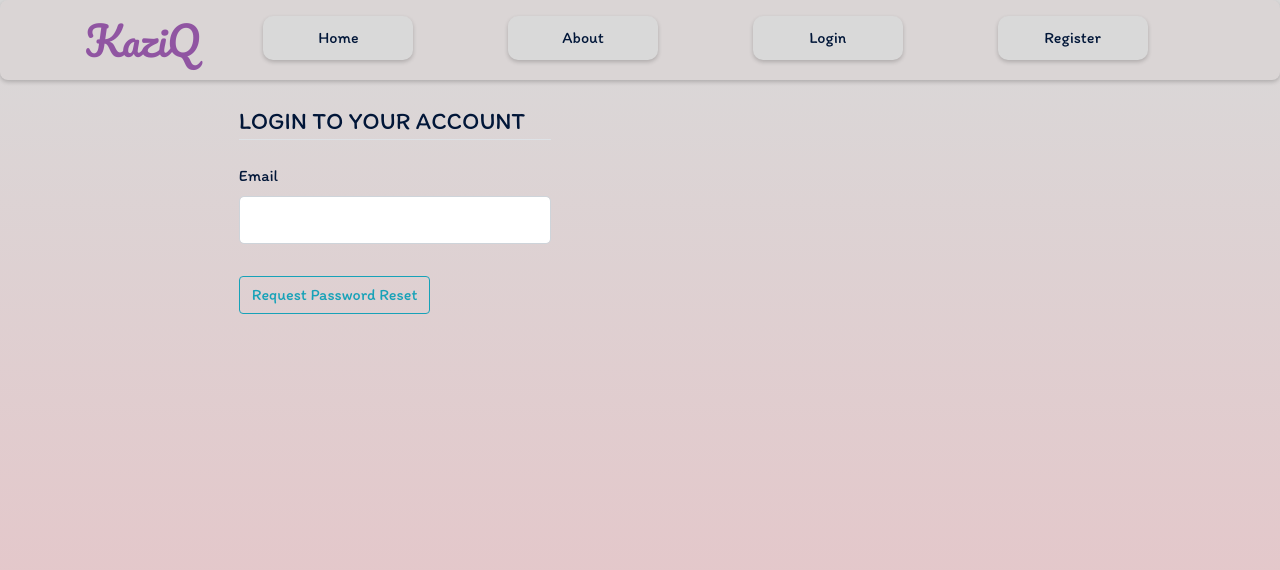
After one commit to Rachael-Kibicho/KaziQ, a Flask app: page /reset_password in a window 1280 px wide. The commit adds this page. Shown: the top 570 px of the page. Run offline with Flask 3, Linux system fonts and the light colour scheme; some libraries are stand-ins or nearby versions; some web fonts are replaced.

Commit message:
email reset password yeay!

```diff
--- a/flaskblog/__init__.py
+++ b/flaskblog/__init__.py
@@ -7,6 +7,7 @@ from flask_login import LoginManager
 from flask_cors import CORS
 from flask_socketio import SocketIO, emit
 from engineio.async_drivers import gevent
+from flask_mail import Mail
 
 
 from dotenv import load_dotenv
@@ -37,6 +38,13 @@ bcrypt = Bcrypt(app)
 login_manager = LoginManager(app)
 login_manager.login_view = 'login'
 login_manager.login_message_category = 'info'
+
+app.config['MAIL_SERVER'] = 'smtp.googlemail.com'
+app.config['MAIL_PORT'] = 587
+app.config['MAIL_USE_TLS'] = True
+app.config['MAIL_USERNAME'] = os.environ.get('EMAIL_USER', 'rachaelkibicho@gmail.com')
+app.config['MAIL_PASSWORD'] = os.environ.get('EMAIL_PASS', 'ytenknfxwadiiaqb' )
+mail = Mail(app)
 
 # CORS Configuration
 CORS(app, origins=["http://localhost:5000"], supports_credentials=True)
--- a/flaskblog/forms.py
+++ b/flaskblog/forms.py
@@ -95,3 +95,21 @@ class UpdatePostForm(FlaskForm):
     category = SelectField('Category', choices=CATEGORIES, validators=[DataRequired()])
     image = FileField('Upload Product Image', validators=[FileAllowed(['jpg', 'png', 'jpeg'])])
     submit = SubmitField('Post')
+
+
+class RequestResetForm(FlaskForm):
+    email = StringField('Email',
+                        validators=[DataRequired(), Email()])
+    submit = SubmitField('Request Password Reset')
+
+    def validate_email(self, email):
+        user = User.query.filter_by(email=email.data).first()
+        if user is None:
+            raise ValidationError('There is no account with that email. You must register first.')
+
+
+class ResetPasswordForm(FlaskForm):
+    password = PasswordField('Password', validators=[DataRequired()])
+    confirm_password = PasswordField('Confirm Password',
+                                     validators=[DataRequired(), EqualTo('password')])
+    submit = SubmitField('Reset Password')
--- a/flaskblog/routes.py
+++ b/flaskblog/routes.py
@@ -5,8 +5,8 @@ import json
 from flask import current_app, make_response, render_template, send_file, url_for, flash, redirect, request, jsonify, abort, session
 import time
 from stream_chat import StreamChat
-from flaskblog.forms import RegistrationForm, LoginForm, UpdateAccountForm, PostForm, UpdatePostForm
-from flaskblog import app, db, bcrypt, STREAM_API_KEY, STREAM_API_SECRET
+from flaskblog.forms import RegistrationForm, LoginForm, UpdateAccountForm, PostForm, UpdatePostForm, RequestResetForm, ResetPasswordForm
+from flaskblog import app, db, bcrypt, STREAM_API_KEY, STREAM_API_SECRET, mail
 from flaskblog.models import User, Post, CartItem, Notification, Transaction, TransactionItem, db, CATEGORIES
 from flask_login import login_user, current_user, logout_user, login_required
 import os
@@ -18,6 +18,7 @@ from requests_oauthlib import OAuth1
 import requests
 import logging
 import pdfkit
+from flask_mail import Message
 
 
 
@@ -222,6 +223,50 @@ def update_posts(post_id):
                            form=form,
                            legend='Update Post',
                            post_id=post.id)  # Pass post_id explicitly
+
+
+def send_reset_email(user):
+    token = user.get_reset_token()
+    msg = Message('Password Reset Request',
+                  sender='rachaelkibicho@gmail.com',
+                  recipients=[user.email])
+    msg.body = f'''To reset your password, visit the following link:
+{url_for('reset_token', token=token, _external=True)}
+
+If you did not make this request then simply ignore this email and no changes will be made.
+'''
+    mail.send(msg)
+
+
+@app.route("/reset_password", methods=['GET', 'POST'])
+def reset_request():
+    if current_user.is_authenticated:
+        return redirect(url_for('home'))
+    form = RequestResetForm()
+    if form.validate_on_submit():
+        user = User.query.filter_by(email=form.email.data).first()
+        send_reset_email(user)
+        flash('An email has been sent with instructions to reset your password.', 'info')
+        return redirect(url_for('login'))
+    return render_template('reset_request.html', title='Reset Password', form=form)
+
+
+@app.route("/reset_password/<token>", methods=['GET', 'POST'])
+def reset_token(token):
+    if current_user.is_authenticated:
+        return redirect(url_for('home'))
+    user = User.verify_reset_token(token)
+    if user is None:
+        flash('That is an invalid or expired token', 'warning')
+        return redirect(url_for('reset_request'))
+    form = ResetPasswordForm()
+    if form.validate_on_submit():
+        hashed_password = bcrypt.generate_password_hash(form.password.data).decode('utf-8')
+        user.password = hashed_password
+        db.session.commit()
+        flash('Your password has been updated! You are now able to log in', 'success')
+        return redirect(url_for('login'))
+    return render_template('reset_token.html', title='Reset Password', form=form)
 
 
 @app.route("/post/<int:post_id>/delete", methods=['POST'])
--- a/flaskblog/templates/login.html
+++ b/flaskblog/templates/login.html
@@ -42,7 +42,7 @@
             <div class="form-group">
                 {{form.submit(class="btn btn-outline-info")}}
             </div>
-            <small class="text-muted"><a href="#">Forgot Password</a></small>
+            <small class="text-muted"><a href="{{url_for('reset_request')}}">Forgot Password</a></small>
         </form>
         <div class="pt-4">
             <small class="text-muted">
--- /dev/null
+++ b/flaskblog/templates/reset_request.html
@@ -0,0 +1,32 @@
+{% extends 'layout.html' %}
+{% block content %}
+
+    <div class="details-section">
+        <form method="POST" action="">
+            {{form.hidden_tag()}}
+            <fieldset class = 'form-group'>
+                <legend class="border-bottom mb-4">
+                    LOGIN TO YOUR ACCOUNT
+                </legend>
+                    <div class="form-group">
+                        {{form.email.label(class="form-control-label")}}
+                        {% if form.email.errors %}
+                            {{form.email(class="form-control form-control-lg is-invalid")}}
+                            <div class="invalid-feedback">
+                                {% for error in form.email.errors %}
+                                    <span>{{error}}</span>
+                                {% endfor %}
+                            </div>
+                        {% else %}
+                            {{form.email(class="form-control form-control-lg")}}
+                        {% endif %}
+                    </div>
+            </fieldset>
+            <div class="form-group">
+                {{form.submit(class="btn btn-outline-info")}}
+            </div>
+        </form>
+
+    </div>
+
+{% endblock %}
```
Also changed, not shown: flaskblog/models.py (+15 -1 lines), flaskblog/templates/reset_token.html (added, +42 -0 lines).
